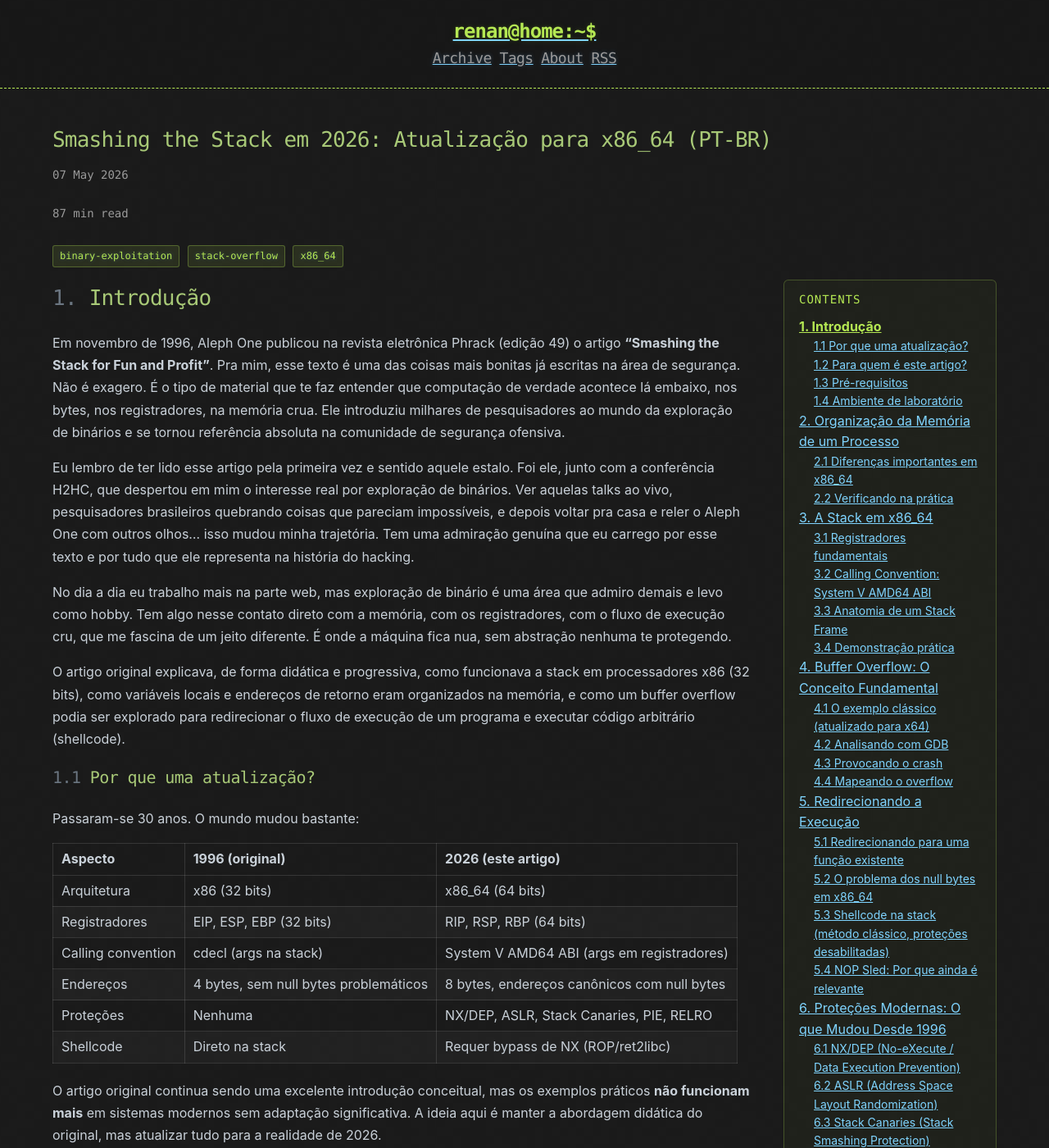
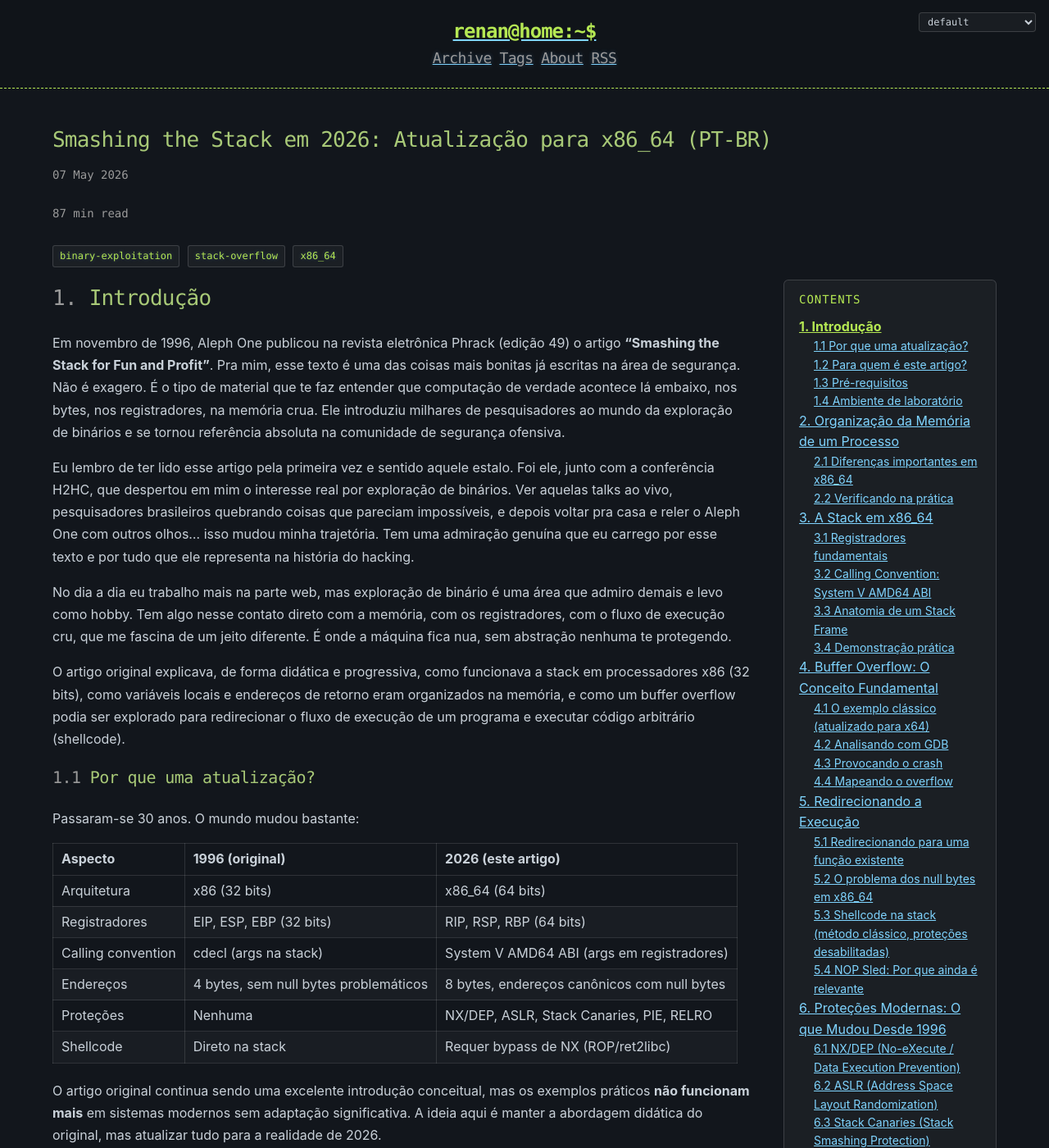
Before and after one commit to renansj/renansj.github.io, a Jekyll site: the page built from _posts/2026-05-07-smashing-the-stack-x64.md, in a window 1280 px wide and 1400 px high. Shown: the whole window at 82% size. Built offline with Jekyll 4.4.1, drawn with Linux system fonts in a browser that asks for light colours.

Commit message:
feat: theme switcher (6 terminal palettes) via CSS vars + data-theme; localStorage with allowlist (XSS-safe); anti-FOUC inline (hashed in CSP) (#28)
Co-authored-by: renansj <renansj@users.noreply.github.com>

```diff
--- a/_includes/head.html
+++ b/_includes/head.html
@@ -1,5 +1,6 @@
 <head>
   <meta charset="UTF-8" />
+  <script>(function(){var a=["default","solarized-dark","solarized-light","black-on-white","white-on-black","green-on-black"];try{var v=localStorage.getItem("theme");document.documentElement.setAttribute("data-theme",a.indexOf(v)>-1?v:"default")}catch(e){}})();</script>
   <link rel="icon" type="image/svg+xml" href="/assets/favicon.svg" />
   <meta
     name="viewport"
@@ -7,7 +8,7 @@
   />
   <meta
     http-equiv="Content-Security-Policy"
-    content="default-src 'none'; script-src 'self' 'sha256-mOt5CQEidsRudZgzHoj8tnDYBi4K6FxrEQJWv1mhzX0='; style-src 'self' 'unsafe-inline'; img-src 'self' data:; font-src 'self'; connect-src 'self'; form-action 'self'; base-uri 'self'; manifest-src 'self'"
+    content="default-src 'none'; script-src 'self' 'sha256-mOt5CQEidsRudZgzHoj8tnDYBi4K6FxrEQJWv1mhzX0=' 'sha256-Je6k0hYm/sk+Y5Dw49VVmfSzyc0wvDcGF1CH8N9yDJs='; style-src 'self' 'unsafe-inline'; img-src 'self' data:; font-src 'self'; connect-src 'self'; form-action 'self'; base-uri 'self'; manifest-src 'self'"
   />
 
   <title>
@@ -38,5 +39,6 @@
   <script src="/assets/copy-code.js?v={{ site.time | date: '%s' }}" defer></script>
   <script src="/assets/anchors.js?v={{ site.time | date: '%s' }}" defer></script>
   <script src="/assets/easteregg.js?v={{ site.time | date: '%s' }}" defer></script>
+  <script src="/assets/theme.js?v={{ site.time | date: '%s' }}" defer></script>
   {% seo %}
 </head>
--- a/_includes/header.html
+++ b/_includes/header.html
@@ -1,4 +1,5 @@
 <header>
+  <span id="theme-switcher"></span>
   <div>
     <a href="{{ "/" | prepend: site.baseurl | replace: '//', '/' }}">
     {% assign owner_first_name = site.owner | split: " " %}
--- /dev/null
+++ b/_sass/_themes.scss
@@ -0,0 +1,92 @@
+/* Theme variables. The JS only sets data-theme on <html> from a fixed allowlist,
+   so no untrusted value ever reaches the DOM/CSS (XSS-safe). */
+:root,
+:root[data-theme="default"] {
+  --bg: #12161c;
+  --fg: #c9d1d9;
+  --accent: #b5e853;       /* primary green (titles, prompt, tags) */
+  --accent-soft: #a8c977;  /* desaturated green (content headings) */
+  --muted: #9a9a9a;
+  --link: #7fd4ff;
+  --link-hover: #b5e8ff;
+  --code-bg: rgba(0, 0, 0, 0.9);
+  --code-fg: #c9d1d9;
+  --inline-code: #aa759f;
+  --border: rgba(255, 255, 255, 0.15);
+  --bar-bg: rgba(255, 255, 255, 0.04);
+}
+
+:root[data-theme="solarized-dark"] {
+  --bg: #002b36;
+  --fg: #839496;
+  --accent: #268bd2;
+  --accent-soft: #2aa198;
+  --muted: #586e75;
+  --link: #268bd2;
+  --link-hover: #6c9ec9;
+  --code-bg: #073642;
+  --code-fg: #93a1a1;
+  --inline-code: #d33682;
+  --border: rgba(147, 161, 161, 0.25);
+  --bar-bg: rgba(147, 161, 161, 0.08);
+}
+
+:root[data-theme="solarized-light"] {
+  --bg: #fdf6e3;
+  --fg: #657b83;
+  --accent: #268bd2;
+  --accent-soft: #2aa198;
+  --muted: #93a1a1;
+  --link: #268bd2;
+  --link-hover: #1a6091;
+  --code-bg: #eee8d5;
+  --code-fg: #586e75;
+  --inline-code: #d33682;
+  --border: rgba(101, 123, 131, 0.25);
+  --bar-bg: rgba(101, 123, 131, 0.08);
+}
+
+:root[data-theme="black-on-white"] {
+  --bg: #ffffff;
+  --fg: #000000;
+  --accent: #006400;
+  --accent-soft: #006400;
+  --muted: #555555;
+  --link: #0000ee;
+  --link-hover: #551a8b;
+  --code-bg: #f4f4f4;
+  --code-fg: #1a1a1a;
+  --inline-code: #b00060;
+  --border: rgba(0, 0, 0, 0.2);
+  --bar-bg: rgba(0, 0, 0, 0.05);
+}
+
+:root[data-theme="white-on-black"] {
+  --bg: #000000;
+  --fg: #ffffff;
+  --accent: #ffffff;
+  --accent-soft: #cccccc;
+  --muted: #999999;
+  --link: #8ab4f8;
+  --link-hover: #c6dafc;
+  --code-bg: #0d0d0d;
+  --code-fg: #ffffff;
+  --inline-code: #ff8ad8;
+  --border: rgba(255, 255, 255, 0.25);
+  --bar-bg: rgba(255, 255, 255, 0.06);
+}
+
+:root[data-theme="green-on-black"] {
+  --bg: #000000;
+  --fg: #33ff33;
+  --accent: #33ff33;
+  --accent-soft: #2ad42a;
+  --muted: #1f991f;
+  --link: #33ff33;
+  --link-hover: #99ff99;
+  --code-bg: #001a00;
+  --code-fg: #33ff33;
+  --inline-code: #99ff99;
+  --border: rgba(51, 255, 51, 0.3);
+  --bar-bg: rgba(51, 255, 51, 0.06);
+}
--- a/_sass/base.scss
+++ b/_sass/base.scss
@@ -4,18 +4,14 @@
 
 @import "rouge-base16-dark";
 @import "default_colors";
+@import "themes";
 
-$body-background: $cod-grey !default;
-$body-foreground: $gallery !default;
-$header: $conifer !default;
-$blockquote-color: $silver-chalice !default;
-$blockquote-border: $dove-grey !default;
 
 body {
   margin: 0;
   padding: 0;
-  background: $body-background url("../assets/bkg.png") 0 0;
-  color: $body-foreground;
+  background: var(--bg);
+  color: var(--fg);
   font-size: 16px;
   line-height: 1.7;
   font-family: -apple-system, BlinkMacSystemFont, "Segoe UI", Roboto, Oxygen, sans-serif;
@@ -57,7 +53,7 @@
 
 header {
   background: rgba(0, 0, 0, 0.1);
-  border-bottom: 1px dashed $conifer; //header;
+  border-bottom: 1px dashed var(--accent); //header;
   padding: 20px;
   margin: 0 0 40px 0;
 }
@@ -77,10 +73,10 @@
   text-align: center;
   font-weight: bold;
   font-family: Monaco, "Bitstream Vera Sans Mono", "Lucida Console", Terminal, monospace;
-  color: $conifer;//$header;
+  color: var(--accent);//var(--accent);
   text-shadow: 0 1px 1px rgba(0, 0, 0, 0.1),
-               0 0 5px rgba(181, 232, 83, 0.1),
-               0 0 10px rgba(181, 232, 83, 0.1);
+               0 0 5px var(--bar-bg),
+               0 0 10px var(--bar-bg);
   letter-spacing: -1px;
   -webkit-font-smoothing: antialiased;
 }
@@ -88,7 +84,7 @@
 header h2 {
   font-size: 18px;
   font-weight: 300;
-  color: #9a9a9a;
+  color: var(--muted);
 }
 
 /* Main Content
@@ -105,7 +101,7 @@
 h1, h2, h3, h4, h5, h6 {
   font-weight: normal;
   font-family: Monaco, "Bitstream Vera Sans Mono", "Lucida Console", Terminal, monospace;
-  color: $header;
+  color: var(--accent);
   letter-spacing: -0.03em;
 }
 
@@ -115,12 +111,12 @@
 
 #main_content h2 {
   font-size: 26px;
-  color: #a8c977;
+  color: var(--accent-soft);
 }
 
 #main_content h3 {
   font-size: 20px;
-  color: #a8c977;
+  color: var(--accent-soft);
 }
 
 #main_content h4 {
@@ -136,7 +132,7 @@
 #main_content h6 {
   font-size: 12px;
   text-transform: uppercase;
-  color: #9a9a9a;
+  color: var(--muted);
   margin: 0 0 5px 0;
 }
 
@@ -151,7 +147,7 @@
 
 ul li::before {
   content: ">> " / "";
-  color: #a8c977;
+  color: var(--accent-soft);
   font-family: Monaco, "Bitstream Vera Sans Mono", "Lucida Console", Terminal, monospace;
 }
 
@@ -161,21 +157,21 @@
   display: inline;
   margin: 0;
   font-size: inherit;
-  color: #9a9a9a;
+  color: var(--muted);
 }
 
 blockquote {
-  color: $blockquote-color;
+  color: var(--muted);
   padding-left: 10px;
-  border-left: 1px dotted $blockquote-border;
+  border-left: 1px dotted var(--border);
 }
 
 pre {
-  background: rgba(0, 0, 0, 0.9);
-  border: 1px solid rgba(255, 255, 255, 0.15);
+  background: var(--code-bg);
+  border: 1px solid var(--border);
   padding: 10px;
   font-size: 16px;
-  color: #c9d1d9;
+  color: var(--code-fg);
   border-radius: 2px;
   text-wrap: normal;
   overflow: auto;
@@ -186,8 +182,8 @@
    is injected by /assets/copy-code.js as the first child of the wrapper. */
 div.highlighter-rouge,
 figure.highlight {
-  background: rgba(0, 0, 0, 0.9);
-  border: 1px solid rgba(255, 255, 255, 0.15);
+  background: var(--code-bg);
+  border: 1px solid var(--border);
   border-radius: 8px;
   margin: 0 0 20px 0;
   overflow: hidden;
@@ -200,8 +196,8 @@
   gap: 10px;
   height: 34px;
   padding: 0 12px;
-  background: rgba(255, 255, 255, 0.04);
-  border-bottom: 1px solid rgba(255, 255, 255, 0.08);
+  background: var(--bar-bg);
+  border-bottom: 1px solid var(--border);
 }
 
 /* Three traffic-light buttons drawn with a single element + box-shadow. */
@@ -218,14 +214,14 @@
   margin-left: auto;
   font-family: Monaco, "Bitstream Vera Sans Mono", "Lucida Console", Terminal, monospace;
   font-size: 12px;
-  color: #9aa4b0;
+  color: var(--muted);
   letter-spacing: 0.5px;
 }
 
 .copy-btn {
-  background: rgba(255, 255, 255, 0.08);
-  border: 1px solid rgba(255, 255, 255, 0.15);
-  color: #c9d1d9;
+  background: var(--bar-bg);
+  border: 1px solid var(--border);
+  color: var(--fg);
   font-family: Monaco, "Bitstream Vera Sans Mono", "Lucida Console", Terminal, monospace;
   font-size: 11px;
   padding: 2px 8px;
@@ -233,7 +229,7 @@
   cursor: pointer;
 }
 .copy-btn:hover {
-  background: rgba(255, 255, 255, 0.15);
+  background: var(--border);
 }
 
 /* The inner highlight div and pre sit flush inside the window. */
@@ -247,11 +243,11 @@
 }
 
 code.highlighter-rouge {
-  background: rgba(0,0,0,0.9);
-  border: 1px solid rgba(255, 255, 255, 0.15);
+  background: var(--code-bg);
+  border: 1px solid var(--border);
   padding: 0px 3px;
   margin: 0px -3px;
-  color: #aa759f;
+  color: var(--inline-code);
   border-radius: 2px;
 }
 
@@ -262,7 +258,7 @@
 
 th {
   text-align: left;
-  border-bottom: 1px dashed #b5e853;
+  border-bottom: 1px dashed var(--accent);
   padding: 5px 10px;
 }
 
@@ -291,8 +287,8 @@
 hr {
   height: 0;
   border: 0;
-  border-bottom: 1px dashed #b5e853;
-  color: #b5e853;
+  border-bottom: 1px dashed var(--accent);
+  color: var(--accent);
 }
 
 /* Buttons
@@ -337,16 +333,16 @@
 */
 
 a {
-  color: #7fd4ff;
+  color: var(--link);
   text-shadow: 0 0 5px rgba(104, 182, 255, 0.3);
 }
 
 a:hover {
-  color: #b5e8ff;
+  color: var(--link-hover);
 }
 
 a:focus-visible {
-  outline: 2px solid $conifer;
+  outline: 2px solid var(--accent);
   outline-offset: 2px;
   border-radius: 2px;
 }
@@ -354,7 +350,7 @@
 /* Post date styling */
 time, .post-date {
   display: block;
-  color: #9a9a9a;
+  color: var(--muted);
   font-size: 14px;
   font-family: Monaco, "Bitstream Vera Sans Mono", "Lucida Console", Terminal, monospace;
   margin: -10px 0 20px 0;
@@ -367,9 +363,9 @@
 
 .tag {
   display: inline-block;
-  background: rgba(181, 232, 83, 0.1);
-  border: 1px solid rgba(181, 232, 83, 0.3);
-  color: $conifer;
+  background: var(--bar-bg);
+  border: 1px solid var(--border);
+  color: var(--accent);
   font-size: 12px;
   font-family: Monaco, "Bitstream Vera Sans Mono", "Lucida Console", Terminal, monospace;
   padding: 2px 8px;
@@ -379,8 +375,8 @@
 }
 
 .tag:hover {
-  background: rgba(181, 232, 83, 0.2);
-  border-color: rgba(181, 232, 83, 0.6);
+  background: var(--bar-bg);
+  border-color: var(--accent);
   text-shadow: none;
 }
 
@@ -428,7 +424,7 @@
 /* Reading time next to the date. */
 .reading-time {
   display: inline-block;
-  color: #9a9a9a;
+  color: var(--muted);
   font-size: 14px;
   font-family: Monaco, "Bitstream Vera Sans Mono", "Lucida Console", Terminal, monospace;
   margin: -10px 0 20px 0;
@@ -436,16 +432,16 @@
 
 /* Table of contents. */
 .toc {
-  border: 1px solid rgba(181, 232, 83, 0.25);
+  border: 1px solid var(--border);
   border-radius: 6px;
   padding: 12px 18px;
   margin: 0 0 30px 0;
-  background: rgba(181, 232, 83, 0.04);
+  background: var(--bar-bg);
 }
 .toc-title {
   margin: 0 0 8px 0;
   font-family: Monaco, "Bitstream Vera Sans Mono", "Lucida Console", Terminal, monospace;
-  color: $conifer;
+  color: var(--accent);
   font-size: 14px;
   text-transform: uppercase;
   letter-spacing: 1px;
@@ -463,12 +459,12 @@
 .post-body h2::before {
   counter-increment: h2;
   content: counter(h2) ". ";
-  color: #6b7681;
+  color: var(--muted);
 }
 .post-body h3::before {
   counter-increment: h3;
   content: counter(h2) "." counter(h3) " ";
-  color: #6b7681;
+  color: var(--muted);
 }
 
 /* Clickable anchor that appears on heading hover. */
@@ -484,22 +480,22 @@
 
 /* How-to-cite block. */
 .cite-block {
-  border-top: 1px dashed rgba(181, 232, 83, 0.4);
+  border-top: 1px dashed var(--border);
   margin: 40px 0 0 0;
   padding-top: 20px;
 }
 .cite-title {
   font-family: Monaco, "Bitstream Vera Sans Mono", "Lucida Console", Terminal, monospace;
-  color: $conifer;
+  color: var(--accent);
   font-size: 14px;
   text-transform: uppercase;
   letter-spacing: 1px;
   margin: 0 0 8px 0;
 }
-.cite-text { color: #9a9a9a; font-size: 14px; }
+.cite-text { color: var(--muted); font-size: 14px; }
 .cite-bibtex {
   font-size: 13px;
-  color: #c9d1d9;
+  color: var(--code-fg);
 }
 
 /* Back to top. */
@@ -518,7 +514,7 @@
   left: 0;
   height: 3px;
   width: 0;
-  background: $conifer;
+  background: var(--accent);
   z-index: 50;
 }
 
@@ -567,7 +563,7 @@
 .tag:focus-visible,
 .page-item:focus-visible,
 button:focus-visible {
-  outline: 2px solid $conifer;
+  outline: 2px solid var(--accent);
   outline-offset: 2px;
   border-radius: 2px;
 }
@@ -582,7 +578,7 @@
 
 /* Scroll-spy: highlight the TOC entry for the section currently in view. */
 .toc-list a.toc-active {
-  color: $conifer;
+  color: var(--accent);
   font-weight: bold;
 }
 
@@ -606,3 +602,28 @@
   white-space: pre-wrap;
   word-break: break-word;
 }
+
+/* Theme switcher (top-right of the header). */
+header { position: relative; }
+#theme-switcher {
+  position: absolute;
+  top: 12px;
+  right: 16px;
+}
+.theme-select {
+  background: var(--bar-bg);
+  color: var(--fg);
+  border: 1px solid var(--border);
+  border-radius: 4px;
+  font-family: Monaco, "Bitstream Vera Sans Mono", "Lucida Console", Terminal, monospace;
+  font-size: 12px;
+  padding: 3px 6px;
+  cursor: pointer;
+}
+.theme-select:focus-visible {
+  outline: 2px solid var(--accent);
+  outline-offset: 2px;
+}
+@media (max-width: 600px) {
+  #theme-switcher { position: static; text-align: center; margin: 10px 0 0; }
+}
--- /dev/null
+++ b/assets/theme.js
@@ -0,0 +1,45 @@
+// Theme switcher. The chosen value is validated against a fixed allowlist before
+// use, so a tampered localStorage value can never reach the DOM/CSS (XSS-safe).
+(function () {
+  var THEMES = [
+    ["default", "default"],
+    ["solarized-dark", "solarized dark"],
+    ["solarized-light", "solarized light"],
+    ["black-on-white", "black on white"],
+    ["white-on-black", "white on black"],
+    ["green-on-black", "green on black"]
+  ];
+  var KEY = "theme";
+  var ALLOWED = THEMES.map(function (t) { return t[0]; });
+
+  function safeGet() {
+    try { var v = localStorage.getItem(KEY); return ALLOWED.indexOf(v) > -1 ? v : "default"; }
+    catch (e) { return "default"; }
+  }
+  function apply(v) {
+    if (ALLOWED.indexOf(v) === -1) v = "default";
+    document.documentElement.setAttribute("data-theme", v);
+  }
+
+  apply(safeGet());
+
+  document.addEventListener("DOMContentLoaded", function () {
+    var mount = document.getElementById("theme-switcher");
+    if (!mount) return;
+    var sel = document.createElement("select");
+    sel.setAttribute("aria-label", "Tema do site");
+    sel.className = "theme-select";
+    THEMES.forEach(function (t) {
+      var o = document.createElement("option");
+      o.value = t[0];
+      o.textContent = t[1];
+      sel.appendChild(o);
+    });
+    sel.value = safeGet();
+    sel.addEventListener("change", function () {
+      apply(sel.value);
+      try { localStorage.setItem(KEY, sel.value); } catch (e) {}
+    });
+    mount.appendChild(sel);
+  });
+})();
```
